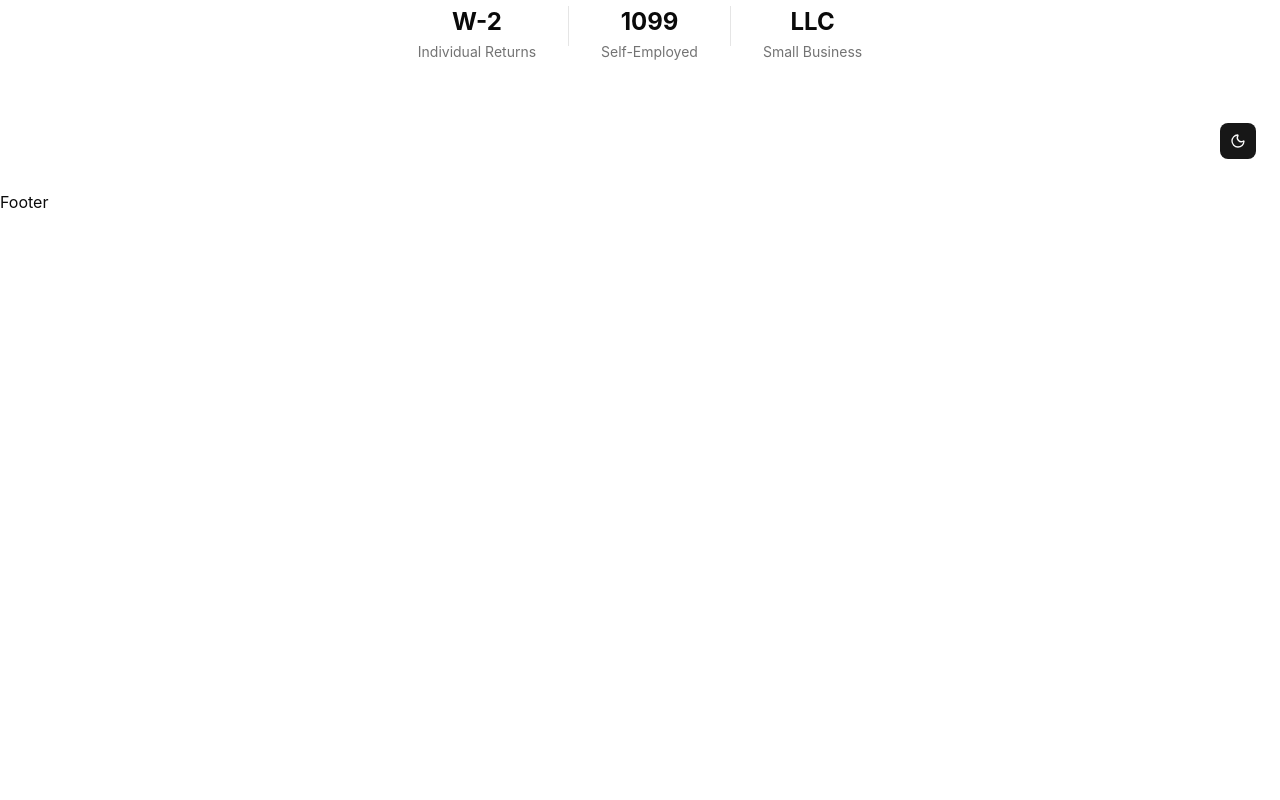
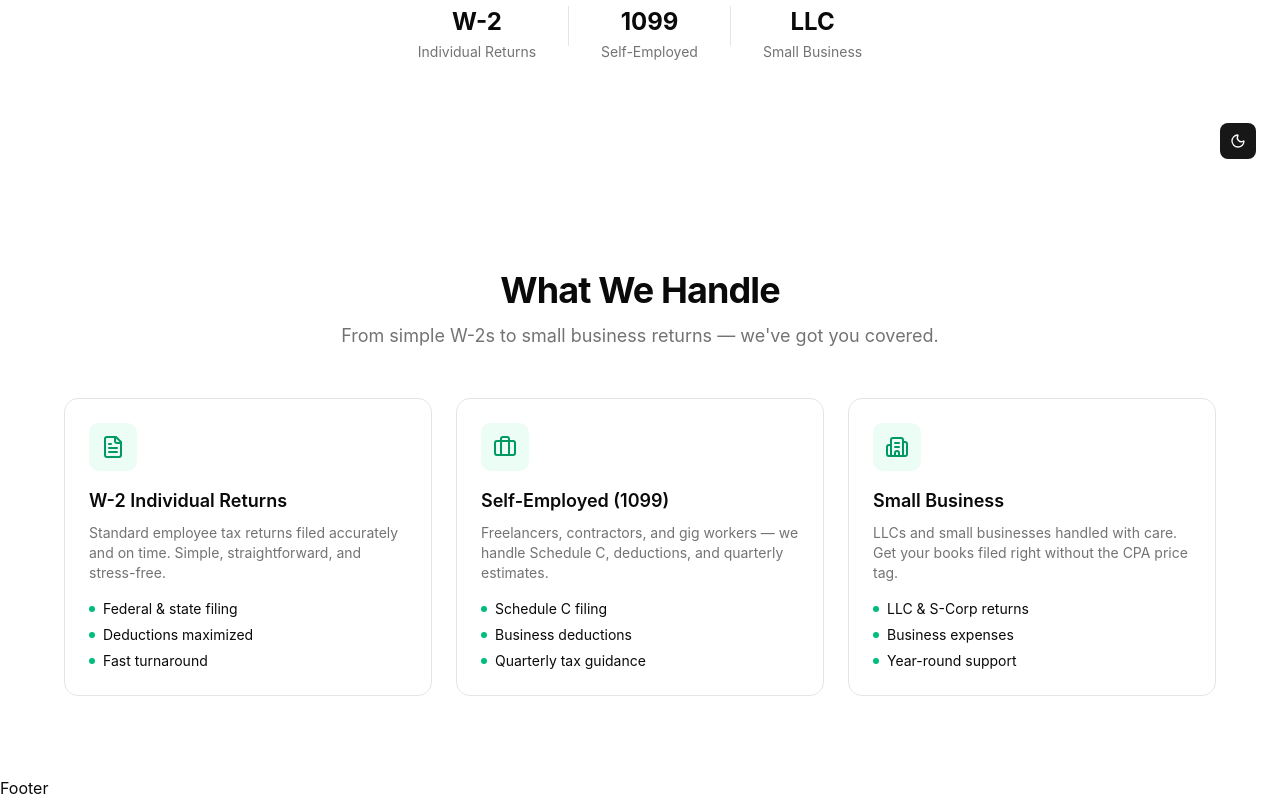
Before and after one commit to DavidAVargas/dav-tax, a Next.js app: page / in a window 1280 px wide. Shown: the part 617-1417 px from the top of the page. Before the commit the page ends 831 px from the top, so only its background shows below. Built offline with nearby package versions, Linux system fonts and the light colour scheme.

Commit message:
add services hook section with W-2, self-employed, and small business cards

```diff
--- a/app/page.tsx
+++ b/app/page.tsx
@@ -1,9 +1,11 @@
 import { Hero } from "@/components/Hero";
+import { Services } from "@/components/Services";
 
 export default function Home() {
   return (
     <>
       <Hero />
+      <Services />
     </>
   );
 }
--- /dev/null
+++ b/components/Services/index.tsx
@@ -0,0 +1,70 @@
+import { FileText, Briefcase, Building2 } from "lucide-react";
+
+const services = [
+  {
+    icon: FileText,
+    title: "W-2 Individual Returns",
+    description:
+      "Standard employee tax returns filed accurately and on time. Simple, straightforward, and stress-free.",
+    details: ["Federal & state filing", "Deductions maximized", "Fast turnaround"],
+  },
+  {
+    icon: Briefcase,
+    title: "Self-Employed (1099)",
+    description:
+      "Freelancers, contractors, and gig workers — we handle Schedule C, deductions, and quarterly estimates.",
+    details: ["Schedule C filing", "Business deductions", "Quarterly tax guidance"],
+  },
+  {
+    icon: Building2,
+    title: "Small Business",
+    description:
+      "LLCs and small businesses handled with care. Get your books filed right without the CPA price tag.",
+    details: ["LLC & S-Corp returns", "Business expenses", "Year-round support"],
+  },
+];
+
+export function Services() {
+  return (
+    <section id="services" className="px-4 py-20 sm:px-6">
+      <div className="mx-auto max-w-6xl">
+        <div className="mb-12 text-center">
+          <h2 className="text-3xl font-bold tracking-tight sm:text-4xl">
+            What We Handle
+          </h2>
+          <p className="mt-3 text-lg text-muted-foreground">
+            From simple W-2s to small business returns — we&apos;ve got you covered.
+          </p>
+        </div>
+
+        <div className="grid gap-6 sm:grid-cols-2 lg:grid-cols-3">
+          {services.map((service) => {
+            const Icon = service.icon;
+            return (
+              <div
+                key={service.title}
+                className="group rounded-xl border border-border bg-card p-6 transition-shadow hover:shadow-md"
+              >
+                <div className="mb-4 inline-flex rounded-lg bg-emerald-50 p-3 dark:bg-emerald-950/40">
+                  <Icon className="size-6 text-emerald-600" />
+                </div>
+                <h3 className="mb-2 text-lg font-semibold">{service.title}</h3>
+                <p className="mb-4 text-sm text-muted-foreground">
+                  {service.description}
+                </p>
+                <ul className="space-y-1.5">
+                  {service.details.map((detail) => (
+                    <li key={detail} className="flex items-center gap-2 text-sm">
+                      <span className="size-1.5 rounded-full bg-emerald-500" />
+                      {detail}
+                    </li>
+                  ))}
+                </ul>
+              </div>
+            );
+          })}
+        </div>
+      </div>
+    </section>
+  );
+}
```
